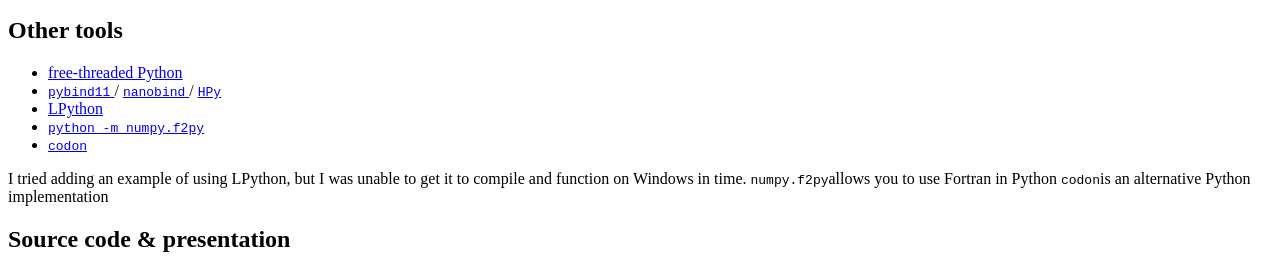
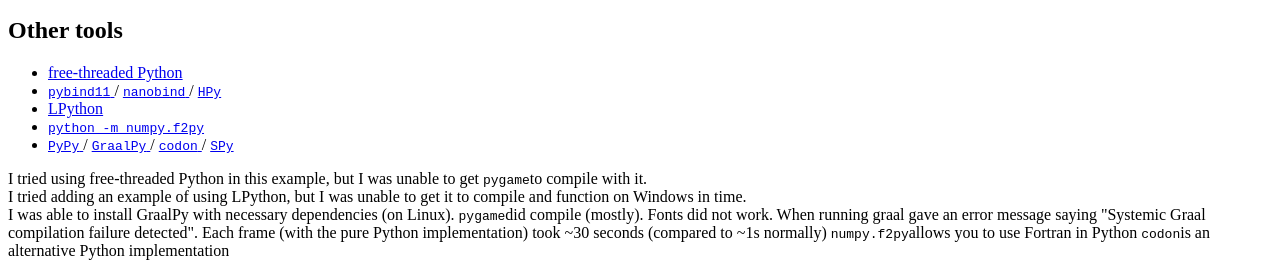
Before and after one commit to sindre-nistad/snake-oil, a website built with Vite: page src/presentation/index.html in a window 1280 px wide. Shown: the part 3366-3633 px from the top of the page. Built offline with nearby package versions, Linux system fonts and the light colour scheme; what reveal.js would draw is missing.

Commit message:
chore: More alternative implementations of Python

```diff
--- a/src/presentation/index.html
+++ b/src/presentation/index.html
@@ -320,14 +320,34 @@
 							</a>
 						</li>
 						<li class="fragment">
+							<a href="https://github.com/pypy/pypy">
+								<code>PyPy</code>
+							</a>
+							/
+							<a href="https://github.com/oracle/graalpython">
+								<code>GraalPy</code>
+							</a>
+							/
 							<a href="https://github.com/exaloop/codon">
 								<code>codon</code>
+							</a>
+							/
+							<a href="https://github.com/spylang/spy">
+								<code>SPy</code>
 							</a>
 						</li>
 					</ul>
 					<aside class="notes">
-						I tried adding an example of using LPython, but I was unable to get
-						it to compile and function on Windows in time.
+						I tried using free-threaded Python in this example, but I was unable
+						to get <code>pygame</code>to compile with it.
+						<br>I tried adding an example of using LPython, but I was unable to
+						get it to compile and function on Windows in time.
+						<br>I was able to install GraalPy with necessary dependencies (on
+						Linux).
+						<code>pygame</code>did compile (mostly). Fonts did not work. When
+						running graal gave an error message saying "Systemic Graal
+						compilation failure detected". Each frame (with the pure Python
+						implementation) took ~30 seconds (compared to ~1s normally)
 
 						<code>numpy.f2py</code>allows you to use Fortran in Python
 
```
